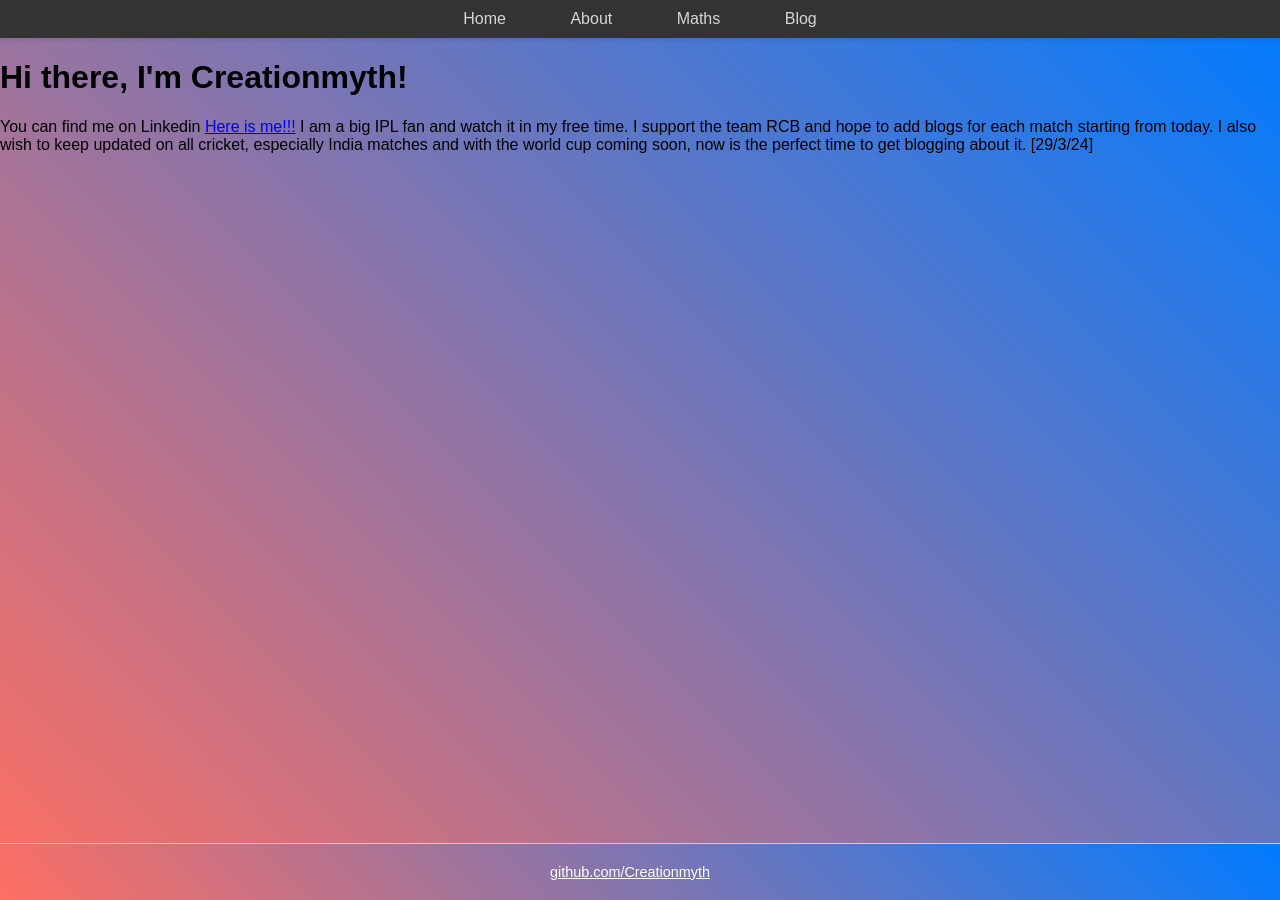
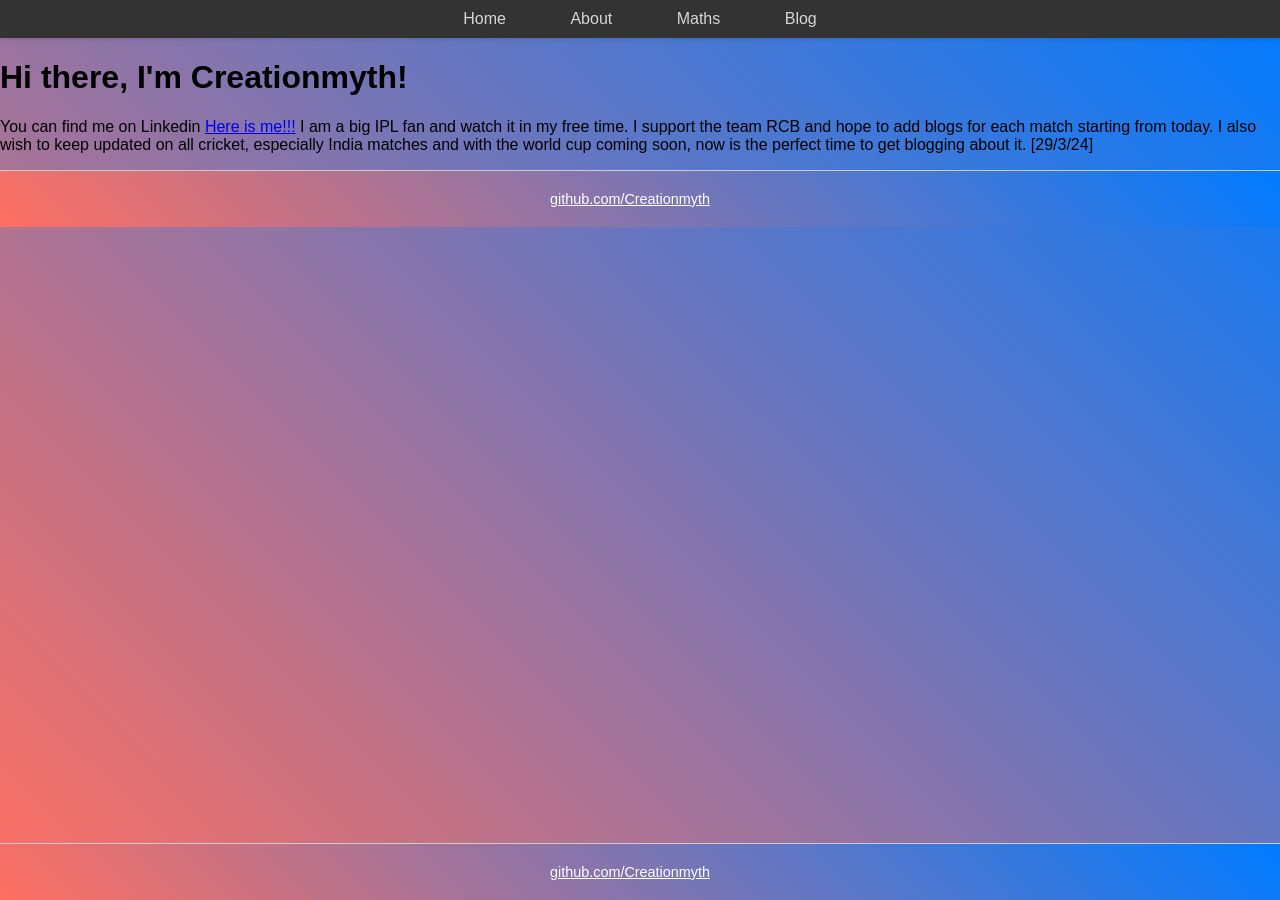
Before and after one commit to Creationmyth/Creationmyth.github.io, a Jekyll site: the page built from about.html, in a window 1280 px wide. Built offline with Jekyll 4.4.1, drawn with Linux system fonts in a browser that asks for light colours.

Commit message:
Testing method of using default page layout for about section

```diff
--- a/about.html
+++ b/about.html
@@ -1,21 +1,10 @@
-<!DOCTYPE html>
-<html lang="eng">
-<head>
-    <meta charset="UTF-8">
-    <meta name="viewport" content="width=device-width, initial-scale=1.0"> <!-- Add viewport meta tag for responsiveness -->
-    <title>About Me</title>
-    <!-- link to main stylesheet -->
-    <link rel="stylesheet" type="text/css" href="/css/main.css">
-</head>
+---
+layout: default
+title: About me
+---
+
 <body>
-<nav>
-    <ul>
-        <li><a href="index.html">Home</a></li>
-        <li><a href="/">About</a></li>
-        <li><a href="/MathSeries">Maths</a></li>
-        <li><a href="/blog">Blog</a></li>
-    </ul>
-</nav>
+
 <div class="container">
     <div class="blurb">
         <h1>Hi there, I'm Creationmyth!</h1>
```
